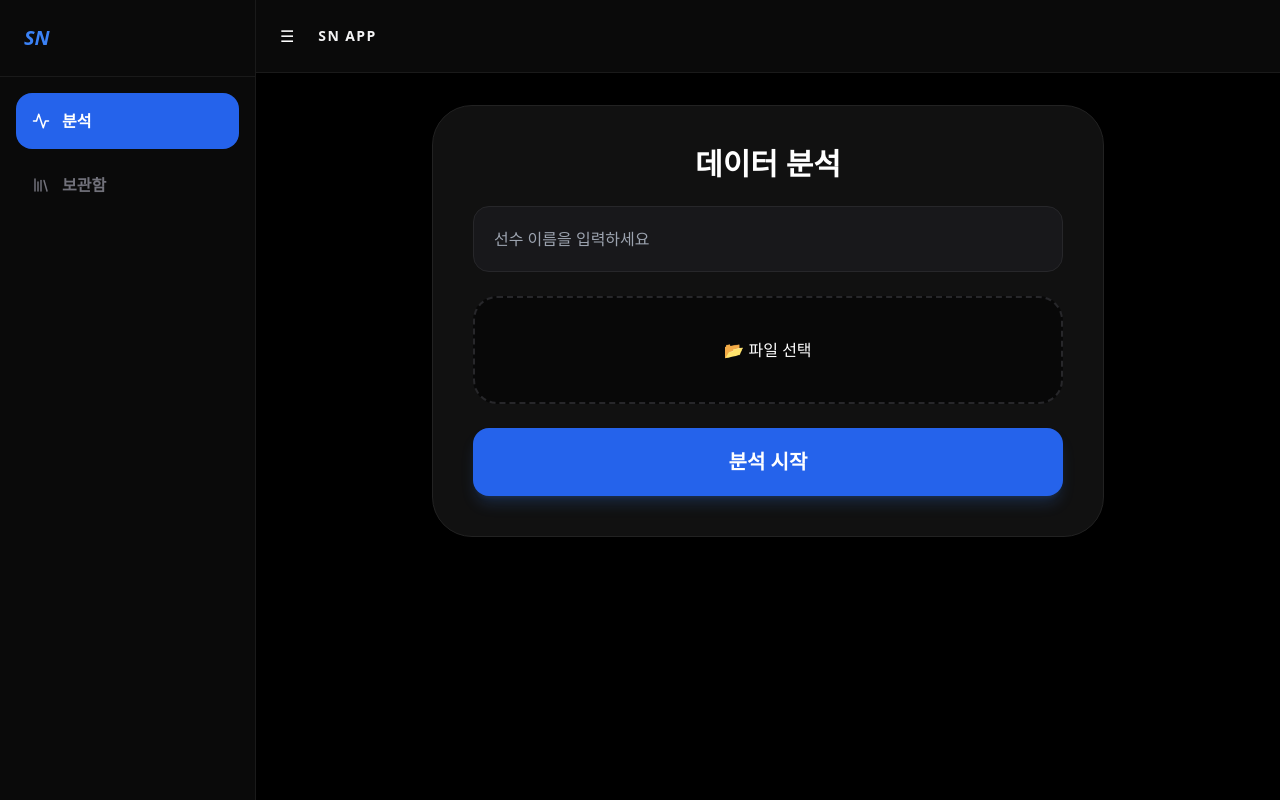
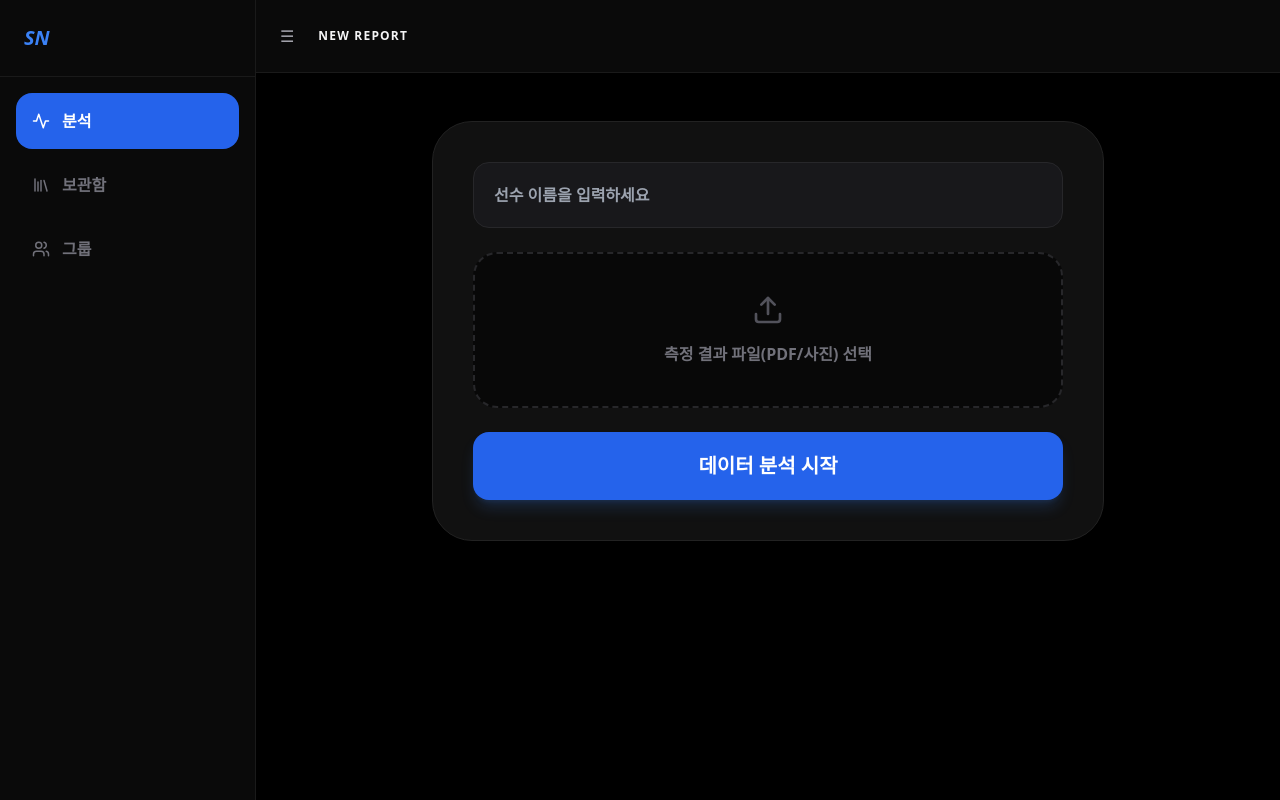
Before and after one commit to snsports0614-cell/SNTC-app, a Next.js app: page / in a window 1280 px wide. Built offline with nearby package versions, Linux system fonts and the light colour scheme.

Commit message:
feat: 모든 기능(이동, 파일선택, 분석, 다운로드) 복구 완료

```diff
--- a/app/page.tsx
+++ b/app/page.tsx
@@ -1,33 +1,110 @@
 "use client";
-import React, { useState } from 'react';
-import { Upload, Activity, Library, Users, Menu, Save, Globe } from 'lucide-react';
+import React, { useState, useRef } from 'react';
+import { Upload, Activity, Library, Users, Menu, Save, Globe, CheckCircle2 } from 'lucide-react';
 
 export default function Home() {
   const [currentTab, setCurrentTab] = useState('analysis');
   const [isMenuOpen, setIsMenuOpen] = useState(true);
+  const [loading, setLoading] = useState(false);
   const [result, setResult] = useState(null);
+  const [playerName, setPlayerName] = useState('');
+  const [selectedFile, setSelectedFile] = useState(null);
+  const fileInputRef = useRef(null);
+
+  // 분석 실행 함수
+  const handleAnalyze = () => {
+    if (!playerName) return alert("선수 이름을 입력하세요");
+    setLoading(true);
+    setTimeout(() => {
+      setResult({
+        overallReview: "전반적인 근지구력은 우수하나, 왼쪽 하체 유연성이 오른쪽 대비 15% 부족합니다.\n노르딕 컬 및 스트레칭 보강이 필요합니다.",
+        testResults: [
+          { testName: "근지구력", left: 85, right: 82, unit: "점", analysis: "좌우 균형이 아주 좋습니다." },
+          { testName: "순발력", left: 95, right: 90, unit: "점", analysis: "폭발적인 힘을 보유하고 있습니다." }
+        ]
+      });
+      setLoading(false);
+    }, 1500);
+  };
+
+  // HTML 다운로드 함수
+  const handleDownloadHTML = () => {
+    const htmlContent = `<html><body style="background:#000;color:#fff;padding:20px;font-family:sans-serif;">
+      <h1>SN PERFORMANCE REPORT</h1>
+      <p>선수명: ${playerName}</p>
+      <div style="background:#111;padding:20px;border-radius:15px;border:1px solid #333;">
+        <h3 style="color:#3b82f6">COACH SUMMARY</h3>
+        <p>${result.overallReview}</p>
+      </div>
+    </body></html>`;
+    const blob = new Blob([htmlContent], { type: 'text/html' });
+    const url = URL.createObjectURL(blob);
+    const a = document.createElement('a');
+    a.href = url;
+    a.download = `SN_Report_${playerName}.html`;
+    a.click();
+  };
 
   return (
     <div className="flex h-screen bg-black text-white font-sans overflow-hidden">
+      {/* 사이드바 메뉴 이동 기능 복구 */}
       <aside className={`bg-[#0a0a0a] border-r border-[#1a1a1a] transition-all ${isMenuOpen ? 'w-64' : 'w-0'} overflow-hidden flex flex-col`}>
         <div className="p-6 border-b border-[#1a1a1a]"><h1 className="text-xl font-black text-blue-500 italic">SN</h1></div>
         <nav className="p-4 flex-1 space-y-2">
-          <button onClick={() => setCurrentTab('analysis')} className={`w-full flex items-center gap-3 p-4 rounded-2xl font-bold ${currentTab === 'analysis' ? 'bg-blue-600' : 'text-zinc-500 hover:bg-zinc-900'}`}><Activity size={18}/> 분석</button>
-          <button onClick={() => setCurrentTab('search')} className={`w-full flex items-center gap-3 p-4 rounded-2xl font-bold ${currentTab === 'search' ? 'bg-blue-600' : 'text-zinc-500 hover:bg-zinc-900'}`}><Library size={18}/> 보관함</button>
+          <button onClick={() => {setCurrentTab('analysis'); setResult(null);}} className={`w-full flex items-center gap-3 p-4 rounded-2xl font-bold transition ${currentTab === 'analysis' ? 'bg-blue-600' : 'text-zinc-500 hover:bg-zinc-900'}`}><Activity size={18}/> 분석</button>
+          <button onClick={() => setCurrentTab('search')} className={`w-full flex items-center gap-3 p-4 rounded-2xl font-bold transition ${currentTab === 'search' ? 'bg-blue-600' : 'text-zinc-500 hover:bg-zinc-900'}`}><Library size={18}/> 보관함</button>
+          <button onClick={() => setCurrentTab('groups')} className={`w-full flex items-center gap-3 p-4 rounded-2xl font-bold transition ${currentTab === 'groups' ? 'bg-blue-600' : 'text-zinc-500 hover:bg-zinc-900'}`}><Users size={18}/> 그룹</button>
         </nav>
       </aside>
-      <main className="flex-1 flex flex-col bg-black">
+
+      <main className="flex-1 flex flex-col bg-black overflow-hidden">
         <header className="p-4 border-b border-[#1a1a1a] flex items-center gap-4 bg-[#0a0a0a]">
-          <button onClick={() => setIsMenuOpen(!isMenuOpen)} className="p-2 hover:bg-zinc-900 rounded-lg">☰</button>
-          <h2 className="font-black text-zinc-100 uppercase tracking-widest text-sm">SN APP</h2>
+          <button onClick={() => setIsMenuOpen(!isMenuOpen)} className="p-2 hover:bg-zinc-900 rounded-lg text-zinc-400">☰</button>
+          <h2 className="font-black text-zinc-100 uppercase tracking-widest text-xs">
+            {currentTab === 'analysis' ? 'New Report' : currentTab === 'search' ? 'Library' : 'Groups'}
+          </h2>
         </header>
-        <div className="flex-1 overflow-y-auto p-8">
-          <div className="max-w-2xl mx-auto bg-[#111] p-10 rounded-[2.5rem] border border-[#222] text-center shadow-2xl">
-            <h1 className="text-3xl font-black mb-6">데이터 분석</h1>
-            <input className="w-full bg-zinc-900 border border-zinc-800 p-5 rounded-2xl mb-6 text-white outline-none" placeholder="선수 이름을 입력하세요" />
-            <div className="border-2 border-dashed border-zinc-800 rounded-3xl p-10 mb-6 bg-black/50 hover:border-blue-500 transition cursor-pointer">📂 파일 선택</div>
-            <button className="w-full bg-blue-600 py-5 rounded-2xl font-black text-xl hover:bg-blue-500 transition shadow-lg shadow-blue-500/20">분석 시작</button>
-          </div>
+
+        <div className="flex-1 overflow-y-auto p-6 lg:p-12">
+          {currentTab === 'analysis' && (
+            <div className="max-w-2xl mx-auto space-y-8">
+              <div className="bg-[#111] p-10 rounded-[2.5rem] border border-[#222] shadow-2xl space-y-6">
+                <input value={playerName} onChange={(e) => setPlayerName(e.target.value)} className="w-full bg-zinc-900 border border-zinc-800 p-5 rounded-2xl text-white outline-none focus:border-blue-600 font-bold" placeholder="선수 이름을 입력하세요" />
+
+                {/* 파일 선택 기능 복구 */}
+                <input type="file" ref={fileInputRef} className="hidden" onChange={(e) => setSelectedFile(e.target.files[0])} />
+                <div onClick={() => fileInputRef.current.click()} className="border-2 border-dashed border-zinc-800 rounded-3xl p-10 bg-black/50 hover:border-blue-500 transition cursor-pointer text-center group">
+                  <Upload className="mx-auto mb-4 text-zinc-600 group-hover:text-blue-500" size={32} />
+                  <p className="text-zinc-500 font-bold">{selectedFile ? selectedFile.name : '측정 결과 파일(PDF/사진) 선택'}</p>
+                </div>
+
+                <button onClick={handleAnalyze} disabled={loading} className="w-full bg-blue-600 py-5 rounded-2xl font-black text-xl hover:bg-blue-500 transition shadow-lg shadow-blue-500/20">
+                  {loading ? 'AI 분석 중...' : '데이터 분석 시작'}
+                </button>
+              </div>
+
+              {/* 결과 화면 및 다운로드 버튼 복구 */}
+              {result && (
+                <div className="animate-in fade-in slide-in-from-bottom-4 duration-500 space-y-6">
+                  <div className="bg-[#111] p-6 rounded-2xl border-l-4 border-blue-500">
+                    <div className="flex items-center gap-2 mb-2 text-blue-500 font-black text-xs uppercase tracking-widest"><CheckCircle2 size={16}/> AI 분석 결과</div>
+                    <p className="text-zinc-200 leading-relaxed font-semibold whitespace-pre-wrap">{result.overallReview}</p>
+                  </div>
+                  <div className="flex gap-4">
+                    <button className="flex-1 bg-zinc-800 text-white font-black py-4 rounded-2xl hover:bg-zinc-700 transition">💾 저장</button>
+                    <button onClick={handleDownloadHTML} className="flex-1 bg-blue-600 text-white font-black py-4 rounded-2xl hover:bg-blue-500 transition flex items-center justify-center gap-2"><Globe size={18}/> HTML 리포트 저장</button>
+                  </div>
+                </div>
+              )}
+            </div>
+          )}
+
+          {currentTab === 'search' && (
+            <div className="text-center py-20 text-zinc-600 font-bold">보관함이 비어있습니다.</div>
+          )}
+          {currentTab === 'groups' && (
+            <div className="text-center py-20 text-zinc-600 font-bold">관리 중인 그룹이 없습니다.</div>
+          )}
         </div>
       </main>
     </div>
```
